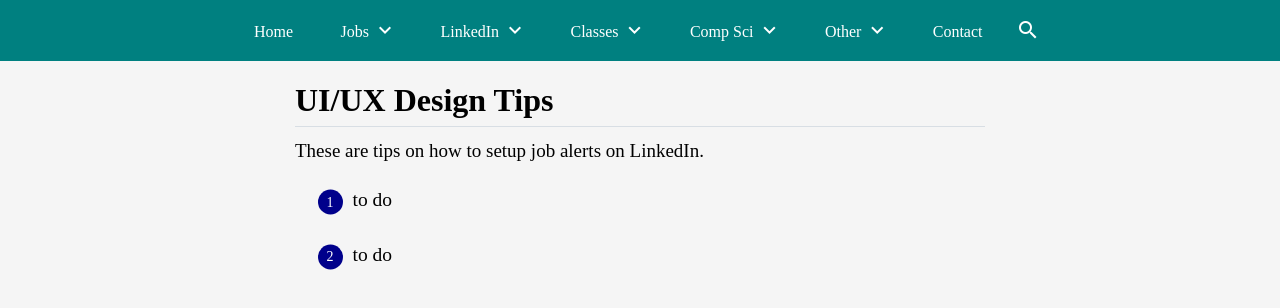
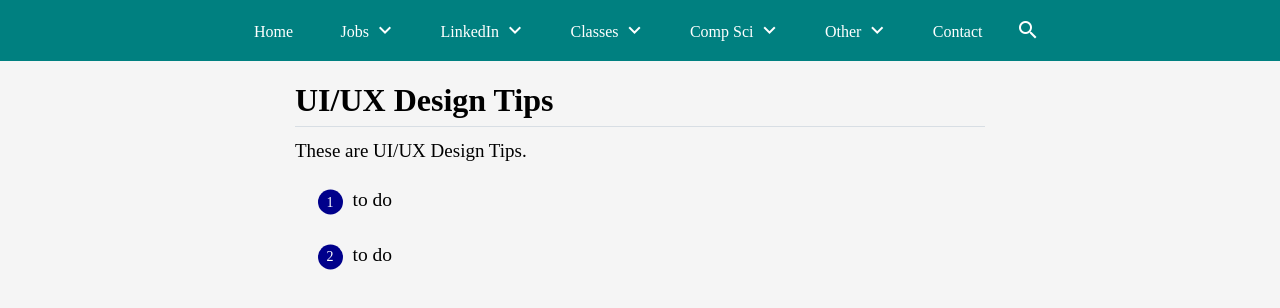
Before and after one commit to MichaelT-178/ForGuy, a Vue app: page /CompSci/UIDesignTips in a window 1280 px wide. Shown: the top 308 px of the page. Built offline with nearby package versions, Linux system fonts and the light colour scheme.

Commit message:
Setup UIDesignTips

```diff
--- a/src/Views/compsci/UIDesignTips.vue
+++ b/src/Views/compsci/UIDesignTips.vue
@@ -1,7 +1,7 @@
 <template>
     <div class="container">
         <h1 class="tip-header">UI/UX Design Tips</h1>
-        <p class="description">These are tips on how to setup job alerts on LinkedIn.</p>
+        <p class="description">These are UI/UX Design Tips.</p>
         <div class="tips-container">
             <div v-for="instruction in instructions" :key="instruction.id" class="tip-section">
                 <p class="tip-text" :data-index="instruction.id"></p>
```
